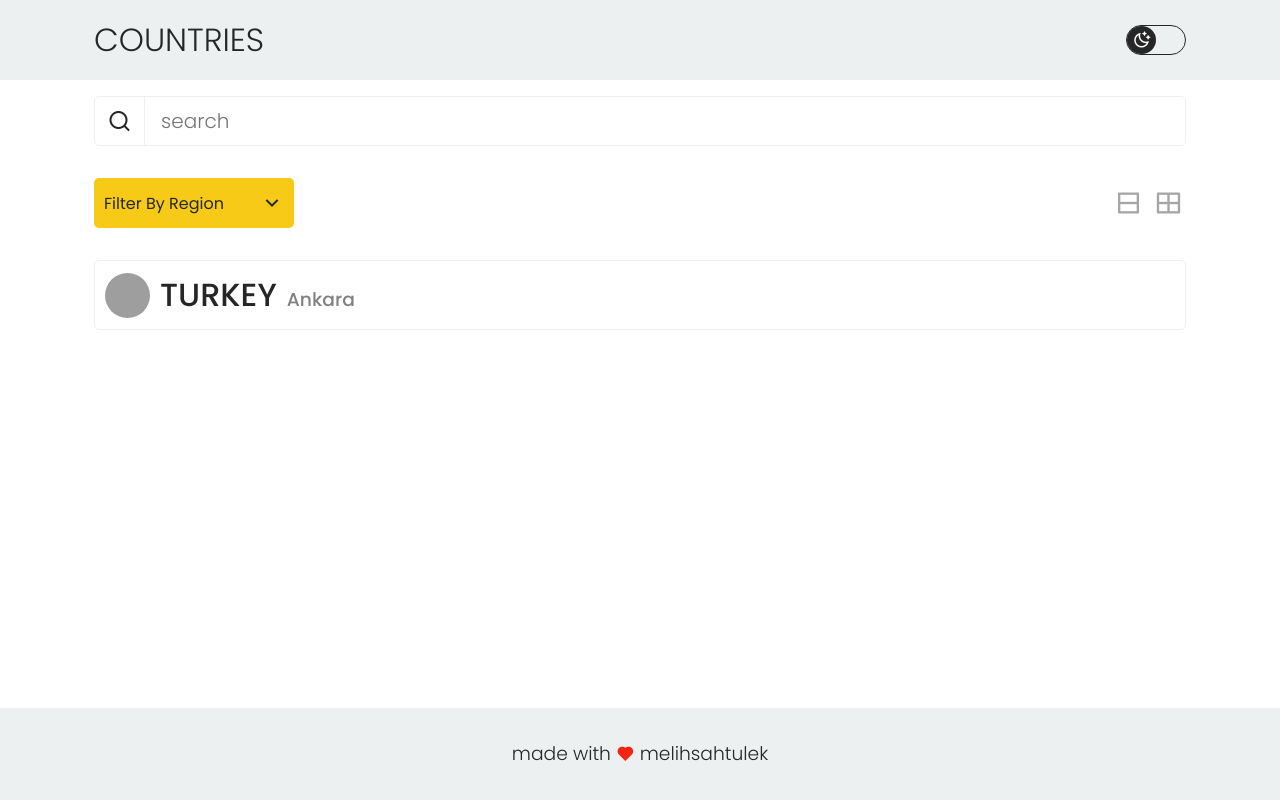
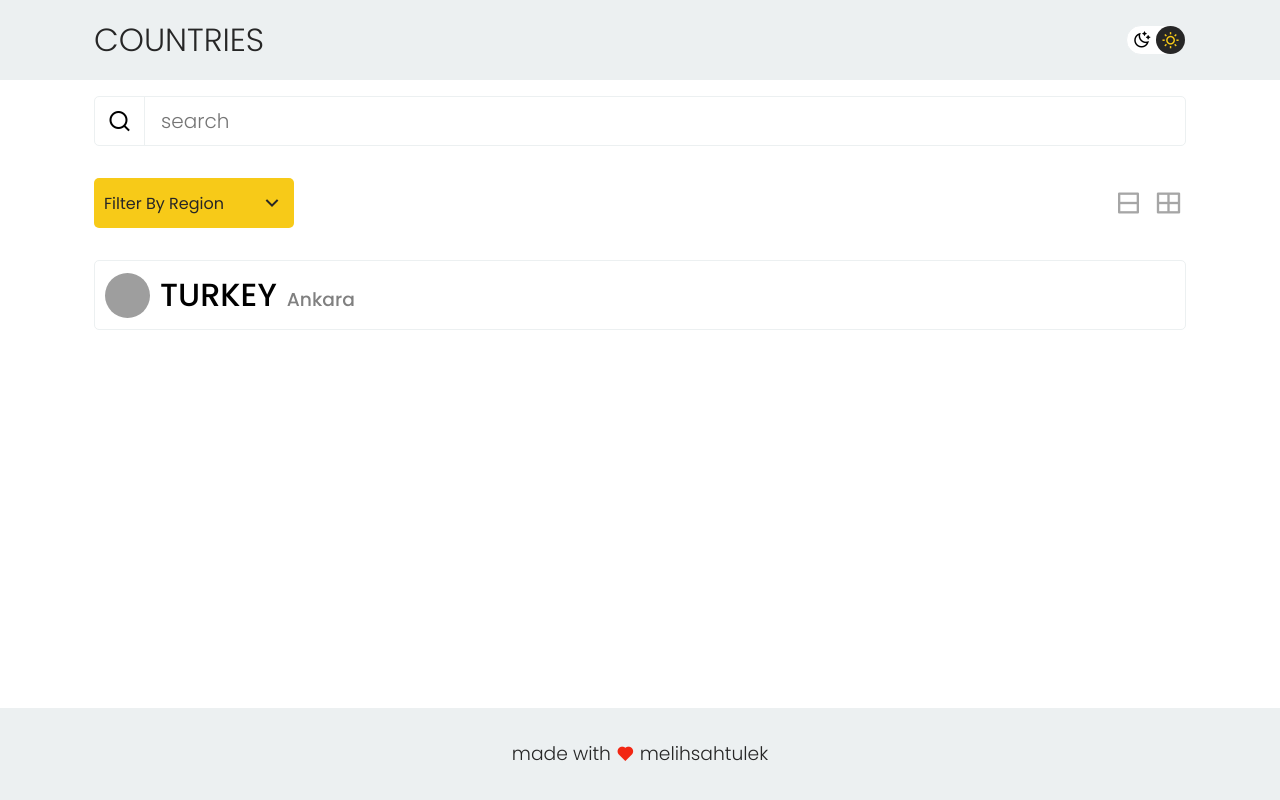
Before and after one commit to melihsahtulek/countries-api-web-app, a plain HTML site: page index.html in a window 1280 px wide. Drawn offline with nearby package versions, Linux system fonts and the light colour scheme; grey boxes are pictures that could not be loaded.

Commit message:
finished design

```diff
--- a/assets/css/styles.css
+++ b/assets/css/styles.css
@@ -20,6 +20,14 @@ body {
   flex-direction: column;
   height: 100%;
   line-height: 1.5;
+}
+
+.dark {
+  background-color: var(--black);
+  color: var(--white);
+}
+
+.light {
   background-color: var(--white);
   color: var(--black);
 }
@@ -64,42 +72,44 @@ header .logo {
 }
 
 header .logo a h1 {
+  display: inline;
   font-weight: 300;
   text-transform: uppercase;
+  color: var(--black);
 }
 
 header .switchContainer label {
-  border: 1px solid var(--black);
+  border: 1px solid var(--gray);
   display: flex;
   width: 60px;
   height: 30px;
   border-radius: 15px;
   cursor: pointer;
+  background-color: var(--white);
 }
 
 header .switchContainer label .ball {
+  width: 100%;
+  height: 100%;
+  position: relative;
+  display: flex;
+}
+
+header .switchContainer label .ball::before {
+  content: "";
+  position: absolute;
   width: 50%;
   height: 100%;
+  background-color: var(--black);
   border-radius: 100%;
-  overflow: hidden;
-}
-
-header .switchContainer label [data-mode="dark"] {
-  background-color: var(--black);
-  color: var(--white);
-  margin-left: 0;
-}
-
-header .switchContainer label [data-mode="light"] {
-  background-color: var(--yellow);
-  color: var(--black);
-  margin-left: auto;
+  transition: all 0.25s;
+  margin-left: 50%;
 }
 
 header .switchContainer label .ball i {
   color: inherit;
   font-size: 1.1rem;
-  width: 100%;
+  width: 50%;
   height: 100%;
   display: flex;
   align-items: center;
@@ -108,6 +118,25 @@ header .switchContainer label .ball i {
 
 header .switchContainer input {
   display: none;
+}
+
+input[type="checkbox"]:checked + label .ball::before {
+  transition: all 0.25s;
+  margin-left: 0;
+}
+
+input[type="checkbox"] + label i:last-of-type {
+  color: var(--yellow);
+  z-index: 1;
+}
+
+input[type="checkbox"]:checked + label i:last-of-type {
+  color: var(--black);
+}
+
+input[type="checkbox"]:checked + label i:first-of-type {
+  color: var(--white);
+  z-index: 1;
 }
 
 /*** MAIN ***/
@@ -148,6 +177,8 @@ main .search input {
   font-size: 1.25rem;
   font-weight: 300;
   padding-left: 1rem;
+  background-color: inherit;
+  color: inherit;
 }
 
 main .filterAndGridType {
@@ -174,6 +205,7 @@ main .filterAndGridType .dropDown button {
   border-radius: 5px;
   padding: 0 10px;
   text-transform: capitalize;
+  color: var(--black);
 }
 
 main .filterAndGridType .dropDown button i {
@@ -328,6 +360,7 @@ footer h3 {
   display: flex;
   align-items: center;
   gap: 5px;
+  color: var(--black);
 }
 
 footer h3 i {
--- a/index.html
+++ b/index.html
@@ -17,13 +17,13 @@
           </a>
         </div>
         <div class="switchContainer">
+          <input type="checkbox" name="" id="check" />
           <label for="check">
             <div class="ball" data-mode="dark">
               <i class="ri-moon-clear-line"></i>
-              <!-- <i class="ri-sun-line"></i> -->
+              <i class="ri-sun-line"></i>
             </div>
           </label>
-          <input type="checkbox" name="" id="check" />
         </div>
       </div>
     </header>
```
